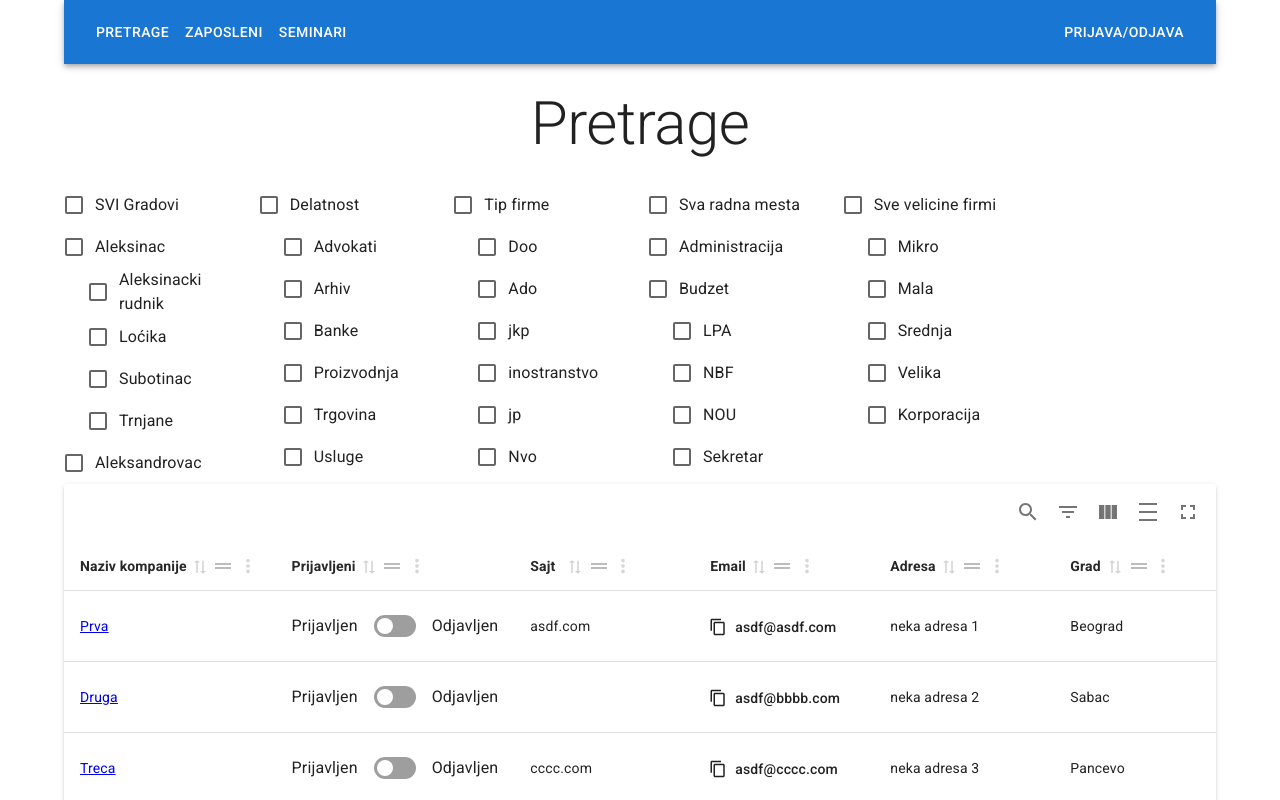
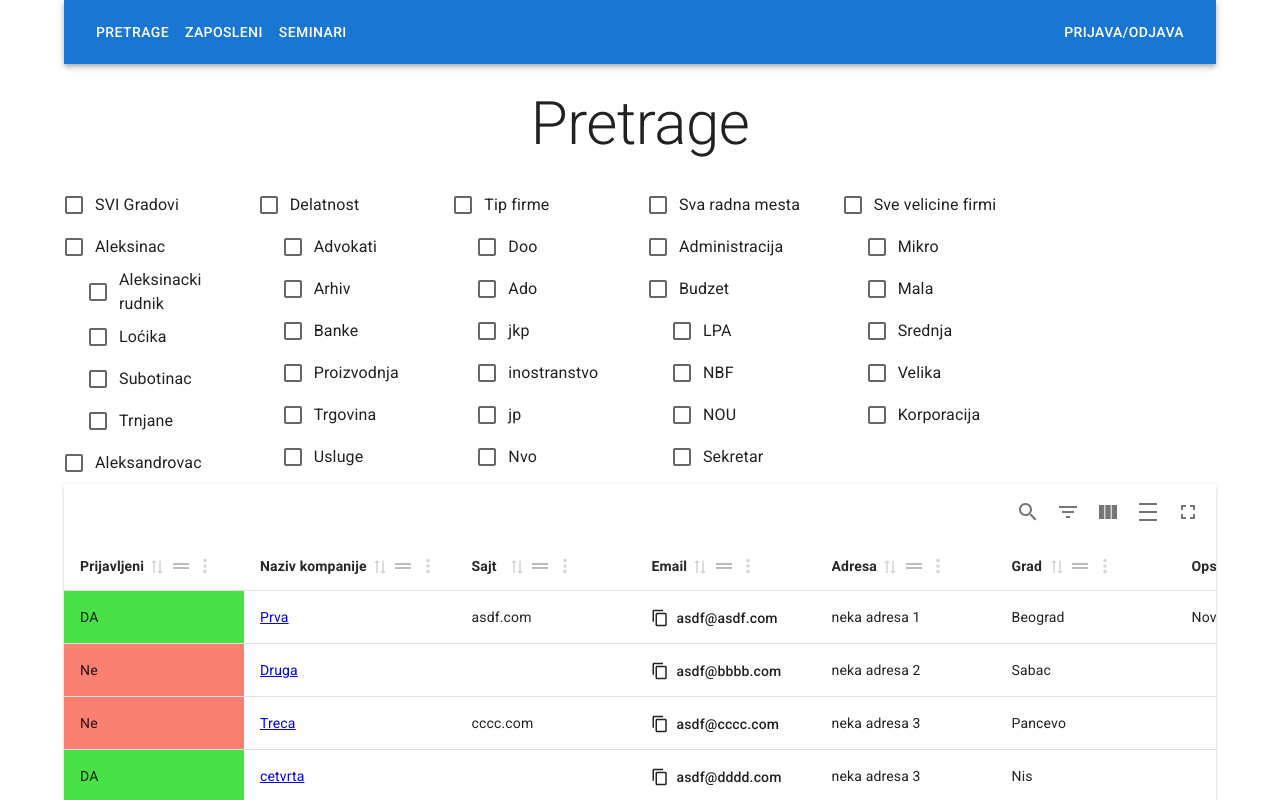
Before and after one commit to BogdanRaicevic/ied-projects, a React (Vite) app: page /pretrage in a window 1280 px wide. Shown: the top 800 px of the page. Built offline with nearby package versions, Linux system fonts and the light colour scheme.

Commit message:
Make Prijavljeni obvious on the page Pretrage

```diff
--- a/src/components/MyTable/myCompanyColumns.tsx
+++ b/src/components/MyTable/myCompanyColumns.tsx
@@ -2,26 +2,28 @@ import { ContentCopy } from "@mui/icons-material";
 import { MRT_ColumnDef } from "material-react-table";
 import { Company, Zaposleni } from "../../schemas/companySchemas";
 import { Link } from "react-router-dom";
-import PrijavaOdjava from "../PrijavaOdjava";
 
 export const myCompanyColumns: MRT_ColumnDef<Company>[] = [
+  {
+    header: "Prijavljeni",
+    accessorKey: "zeleMarketingMaterijal",
+    muiTableBodyCellProps: ({ cell }) => ({
+      sx: {
+        backgroundColor: cell.getValue() === true ? "#47e147" : "salmon",
+      },
+    }),
+    Cell: ({ cell }) => <span>{cell.getValue<boolean>() ? "DA" : "Ne"}</span>,
+  },
   {
     header: "Naziv kompanije",
     accessorKey: "naziv",
     Cell: ({ row }) => {
+      const firma = row.original;
       return (
-        <Link to={`/Firma`} state={row.original}>
-          {row.original.naziv}
+        <Link to={`/Firma`} state={firma}>
+          {firma.naziv}
         </Link>
       );
-    },
-  },
-  {
-    header: "Prijavljeni",
-    accessorKey: "zeleMarketingMaterijal",
-    Cell: ({ row }) => {
-      // row.original.zeleMarketingMaterijal ? "Da" : "Ne";
-      return <PrijavaOdjava></PrijavaOdjava>;
     },
   },
   {
@@ -32,12 +34,6 @@ export const myCompanyColumns: MRT_ColumnDef<Company>[] = [
     header: "Email",
     accessorKey: "email",
     enableClickToCopy: true,
-    // TODO: Fix this
-    // muiTableBodyCellCopyButtonProps: {
-    // fullWidth: true,
-    // startIcon: <ContentCopy />,
-    // sx: { justifyContent: "flex-start" },
-    // },
     muiCopyButtonProps: {
       fullWidth: true,
       startIcon: <ContentCopy />,
@@ -96,7 +92,6 @@ export const myZaposleniColumns: MRT_ColumnDef<Zaposleni>[] = [
     header: "Email",
     accessorKey: "email",
     enableClickToCopy: true,
-    // TODO: Fix this
     muiCopyButtonProps: {
       fullWidth: true,
       startIcon: <ContentCopy />,
```
